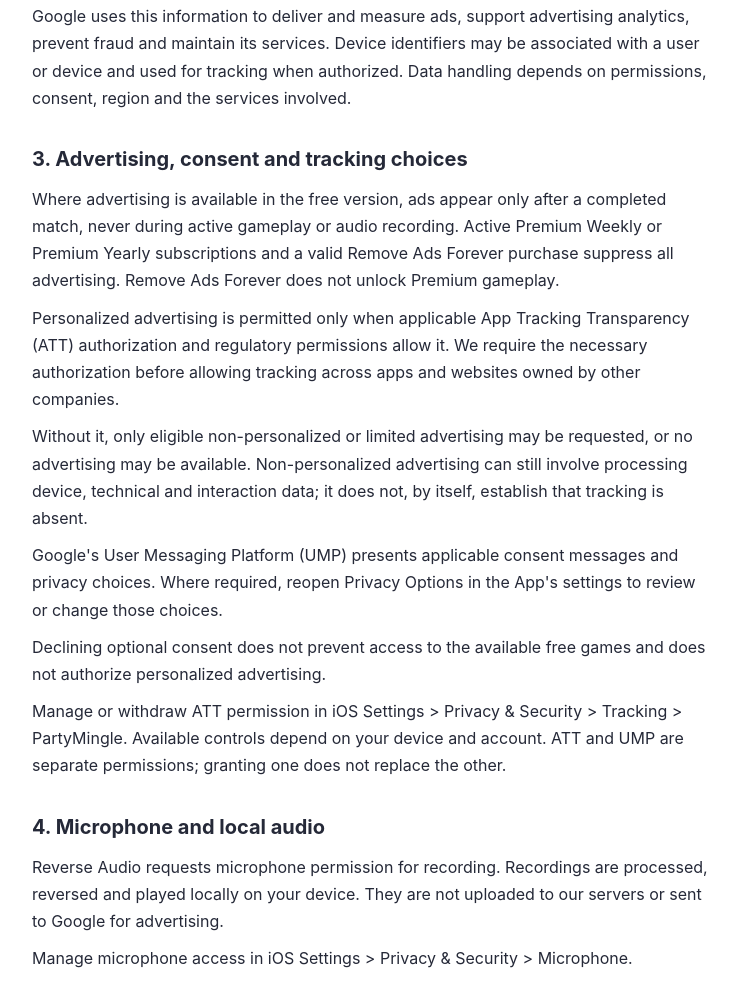
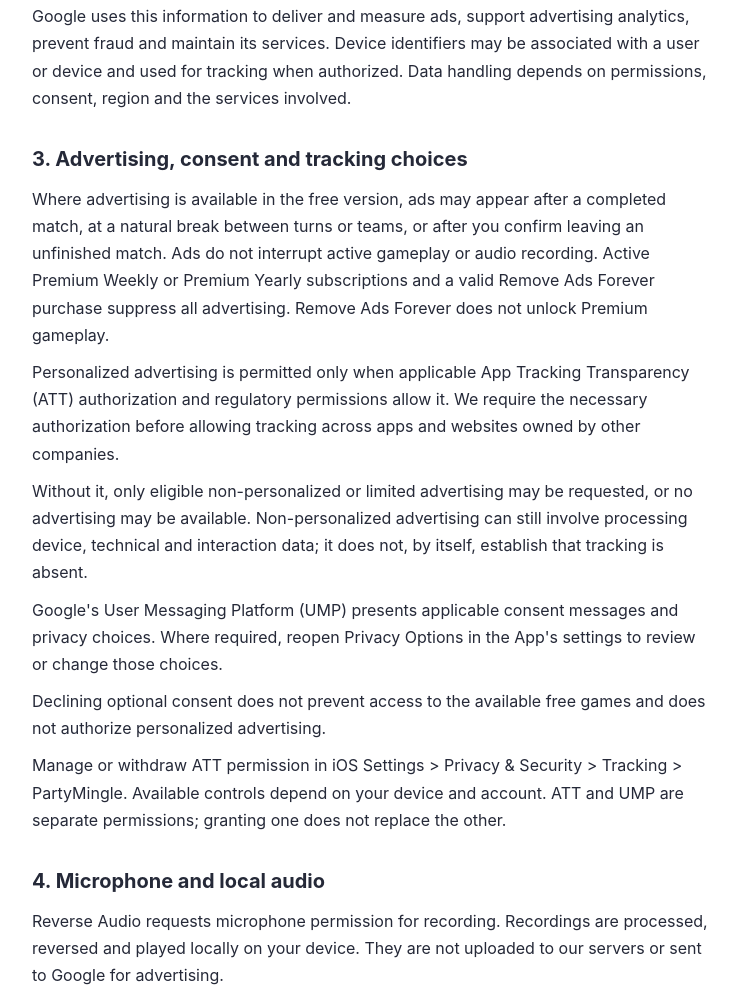
Before and after one commit to Capitano0000/partymingle-privacy, a plain HTML site: page index.html in a window 1280 px wide. Shown: the part 872-1858 px from the top of the page, without its empty margins (268-1006 px from the left). Drawn offline with Linux system fonts and the light colour scheme.

Commit message:
pdate privacy policy

```diff
--- a/index.html
+++ b/index.html
@@ -177,7 +177,9 @@
 
   <p>
     Where advertising is available in the free version,
-    ads appear only after a completed match, never during
+    ads may appear after a completed match, at a natural
+    break between turns or teams, or after you confirm
+    leaving an unfinished match. Ads do not interrupt
     active gameplay or audio recording.
     Active Premium Weekly or Premium Yearly subscriptions
     and a valid Remove Ads Forever purchase suppress
```
